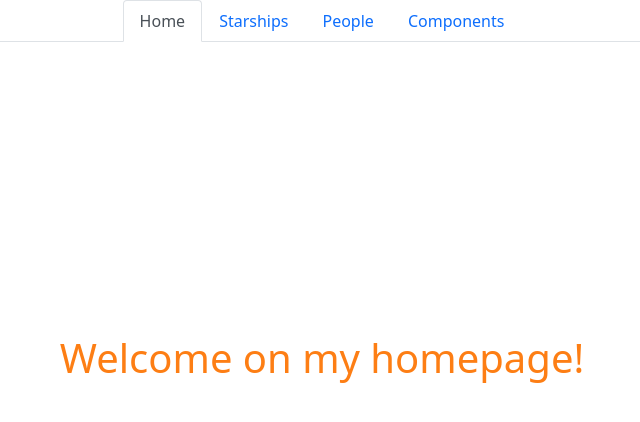
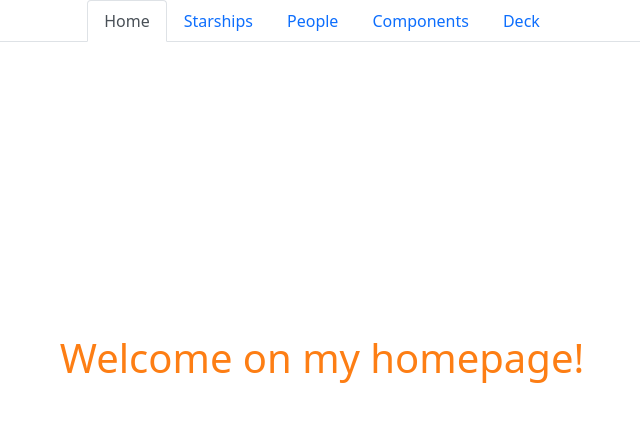
Before and after one commit to jakubwolowiec/test-repo, an Angular app in the folder inqoo_angular/: page /home in a window 1280 px wide. Shown: the top 422 px of the page, without its empty margins (318-958 px from the left). Built offline with nearby package versions, Linux system fonts and the light colour scheme.

Commit message:
added routing to inqoo-deck component

```diff
--- a/inqoo_angular/src/app/app-routing.module.ts
+++ b/inqoo_angular/src/app/app-routing.module.ts
@@ -7,12 +7,14 @@ import {HomePageComponent} from "./home/pages/home-page/home-page.component";
 import {
   ComponentsShowroomPageComponent
 } from "./shared/pages/components-showroom-page/components-showroom-page.component";
+import { InqooDeckComponent } from './inqoo-deck/pages/inqoo-deck/inqoo-deck.component';
 
 export const enum RoutesConfig{
   home= 'home',
   swStarships = 'sw-starships',
   swPeople = 'sw-people',
-  components = 'components'
+  components = 'components',
+  deck = 'deck'
 }
 
 const routes: Routes = [
@@ -20,8 +22,10 @@ const routes: Routes = [
   {path: RoutesConfig.swStarships, component: SwStarshipsPageComponent},
   {path: RoutesConfig.swPeople, component: SwPeoplePageComponent},
   {path: RoutesConfig.components, component: ComponentsShowroomPageComponent},
+  {path: RoutesConfig.deck, component: InqooDeckComponent},
   {path: '', redirectTo: '/home', pathMatch: 'full'},
   {path: '**', component: NotFoundPageComponent},
+
 ];
 
 @NgModule({
--- a/inqoo_angular/src/app/app.component.ts
+++ b/inqoo_angular/src/app/app.component.ts
@@ -1,4 +1,5 @@
 import {Component} from '@angular/core';
+import { Router } from '@angular/router';
 import {RoutesConfig} from "./app-routing.module";
 
 @Component({
@@ -22,5 +23,10 @@ export class AppComponent {
     }, {
       label: 'Components',
       route: RoutesConfig.components
-    }];
+    },{
+      label: 'Deck',
+      route: RoutesConfig.deck
+    }
+
+  ];
 }
```
Also changed, not shown: inqoo_angular/src/app/shared/shared.module.ts (+6 -2 lines), 1 other file (tests, documents, lock files or other folders).
